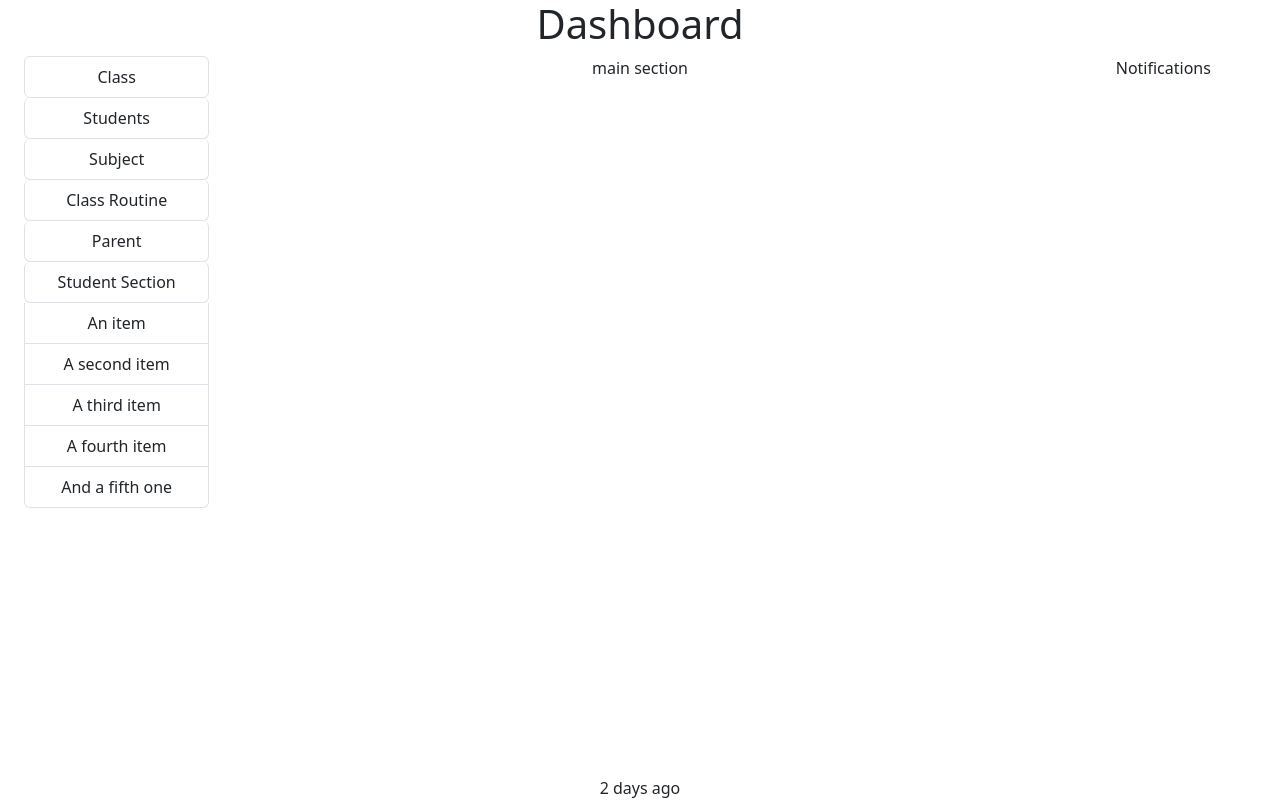
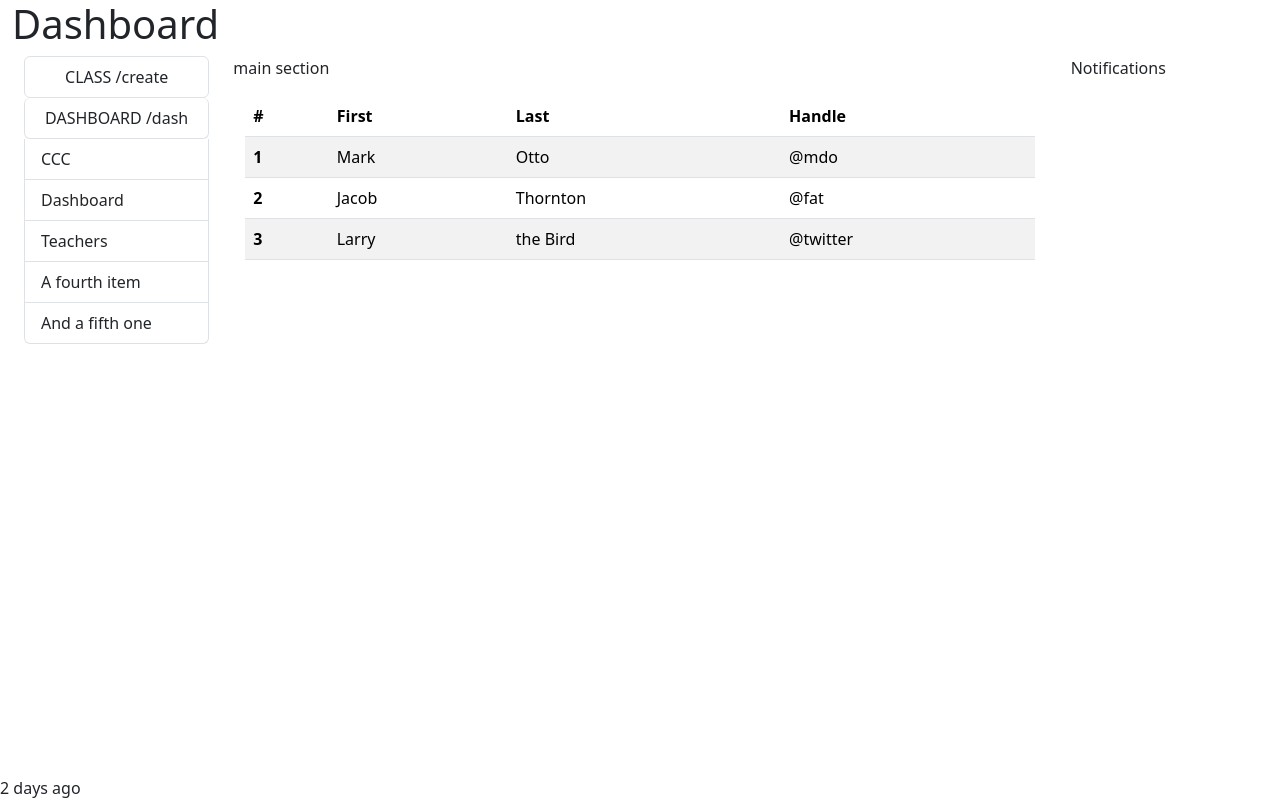
Before and after one commit to Nikhil-Wadatkar-Repo/school-data-management-system, a React (Create React App) app in the folder school-dashboard/: page /teacherList in a window 1280 px wide. Built offline with nearby package versions, Linux system fonts and the light colour scheme.

Commit message:
added files

```diff
--- a/school-dashboard/package.json
+++ b/school-dashboard/package.json
@@ -8,6 +8,7 @@
     "@testing-library/user-event": "^13.5.0",
     "axios": "^1.7.2",
     "bootstrap": "^5.3.3",
+    "jquery": "^3.7.1",
     "react": "^18.3.1",
     "react-dom": "^18.3.1",
     "react-router-dom": "^6.25.1",
@@ -37,5 +38,8 @@
       "last 1 firefox version",
       "last 1 safari version"
     ]
+  },
+  "devDependencies": {
+    "@types/jquery": "^3.5.30"
   }
 }
--- a/school-dashboard/src/App.js
+++ b/school-dashboard/src/App.js
@@ -1,13 +1,73 @@
 import logo from './logo.svg';
 import './App.css';
+import { Routes, Route, useNavigate } from "react-router-dom";
+import CreateUser from './components/CreateUser';
 import Dashboard from './components/Dashboard';
+import { useState } from 'react';
+import { routes } from './Constants';
+import TeachersList from './components/TeachersList';
 
 function App() {
+  const [itemList, setItems] = useState(routes);
+  const [createUserPage, setCreateUserPage] = useState(false);
+  const nav=useNavigate();
+  const showForm = (val) => {
+    console.log("Val::", val.item);
+    if ("Class" === val.item) {
+      setCreateUserPage(true);
+    }
+    else
+      setCreateUserPage(false);
+  }
   return (
-    <div className="App">
-      <Dashboard></Dashboard>
+    <div className='container-fluid'>
+      <h1>Dashboard</h1>
+      <div className='container-fluid'>
+        <div className='row'>
+          <div className='col-2' >
+            <div>
+              <ul className="list-group">
+                {
+                  routes.map((item, index) => (
+
+                    <li key={index} className="list-group-item btn" onClick={(e) => {
+                      let path=item.path;
+                      return nav('/',`{item.path}`)}}>{item.label} {item.path}</li>
+                  ))
+                }
+                <li className="list-group-item" onClick={e=>nav("/create")}>CCC </li>
+                <li className="list-group-item" onClick={e=>nav("/dash")}>Dashboard</li>
+                <li className="list-group-item"onClick={e=>nav("/teacherList")}>Teachers</li>
+                <li className="list-group-item">A fourth item</li>
+                <li className="list-group-item">And a fifth one</li>
+              </ul>
+            </div>
+
           </div>
-  );
+          <div className='col-8' ><p>main section</p>
+
+              <Routes>
+                <Route path="/create" element={<CreateUser />}/>
+                <Route path="/teacherList" element={ <TeachersList></TeachersList>}/>
+                  {/* <Route index element={<Home />} />
+                  <Route path="blogs" element={<Blogs />} />
+                  <Route path="contact" element={<Contact />} />
+                  <Route path="*" element={<NoPage />} /> */}
+                <Route path="/dash" element={<Dashboard />}/>
+              </Routes>
+
+              {/* npm install jquery --save */}
+              {/* npm i --save-dev @types/jquery */}
+
+          </div>
+          <div className='col-2'>Notifications</div>
+        </div>
+      </div>
+      <div className="footer fixed-bottom">
+        2 days ago
+      </div>
+    </div>
+  )
 }
 
 export default App;
--- /dev/null
+++ b/school-dashboard/src/Constants.js
@@ -0,0 +1,10 @@
+export const routes=[
+    {
+        label: "CLASS",
+        path: "/create"
+    },
+    {
+        label: "DASHBOARD",
+        path: "/dash"
+    }
+]
--- a/school-dashboard/src/components/CreateUser.js
+++ b/school-dashboard/src/components/CreateUser.js
@@ -97,6 +97,8 @@ function CreateUser() {
                     <button type="submit" className="btn btn-primary" onClick={(e) => submitDetails(e)}>Sign in</button>
                 </div>
             </form>
+            <br></br><br></br><br></br><br></br><br></br><br></br><br></br>  <br></br><br></br><br></br><br></br><br></br><br></br><br></br>  <br></br><br></br><br></br><br></br><br></br><br></br><br></br>  <br></br><br></br><br></br><br></br><br></br><br></br><br></br>
+            <p>ddd</p>
         </div>
     )
 }
--- a/school-dashboard/src/components/Dashboard.js
+++ b/school-dashboard/src/components/Dashboard.js
@@ -2,48 +2,13 @@ import React, { useState } from 'react'
 import CreateUser from './CreateUser';
 
 function Dashboard() {
-    const [itemList, setItems] = useState(["Class", "Students", "Subject", "Class Routine", "Parent", "Student Section"]);
-    const [createUserPage, setCreateUserPage] = useState(false);
-    const showForm = (val) => {
-        console.log("Val::",val.item);
-        if ("Class" === val.item) {
-            setCreateUserPage(true);
-        }
-        else
-        setCreateUserPage(false);
-    }
+
+
     return (
         <div className='container-fluid'>
             <h1>Dashboard</h1>
-            <div className='container-fluid'>
-                <div className='row'>
-                    <div className='col-2' >
-                        <div>
-                            <ul className="list-group">
-                                {
-                                    itemList.map((item, index) => (
-                                        <li key={index} className="list-group-item btn" onClick={e=>showForm({ item })}>{item}</li>
-                                    ))
-                                }
-                                <li className="list-group-item">An item</li>
-                                <li className="list-group-item">A second item</li>
-                                <li className="list-group-item">A third item</li>
-                                <li className="list-group-item">A fourth item</li>
-                                <li className="list-group-item">And a fifth one</li>
-                            </ul>
-                        </div>
 
-                    </div>
-                    <div className='col-8' ><p>main section</p>
-                        {createUserPage ? <CreateUser></CreateUser> : <></>}
 
-                    </div>
-                    <div className='col-2'>Notifications</div>
-                </div>
-            </div>
-            <div className="footer fixed-bottom">
-                2 days ago
-            </div>
         </div>
     )
 }
--- /dev/null
+++ b/school-dashboard/src/components/TeachersList.js
@@ -0,0 +1,40 @@
+import React from 'react'
+
+function TeachersList() {
+  return (
+    <div className='container'>
+      <table className="table table-striped">
+  <thead>
+    <tr>
+      <th scope="col">#</th>
+      <th scope="col">First</th>
+      <th scope="col">Last</th>
+      <th scope="col">Handle</th>
+    </tr>
+  </thead>
+  <tbody>
+    <tr>
+      <th scope="row">1</th>
+      <td>Mark</td>
+      <td>Otto</td>
+      <td>@mdo</td>
+    </tr>
+    <tr>
+      <th scope="row">2</th>
+      <td>Jacob</td>
+      <td>Thornton</td>
+      <td>@fat</td>
+    </tr>
+    <tr>
+      <th scope="row">3</th>
+      <td>Larry</td>
+      <td>the Bird</td>
+      <td>@twitter</td>
+    </tr>
+  </tbody>
+</table>
+    </div>
+  )
+}
+
+export default TeachersList
--- a/school-dashboard/src/index.js
+++ b/school-dashboard/src/index.js
@@ -4,11 +4,14 @@ import './index.css';
 import App from './App';
 import reportWebVitals from './reportWebVitals';
 import 'bootstrap/dist/css/bootstrap.min.css';
+import { BrowserRouter } from 'react-router-dom';
 
 const root = ReactDOM.createRoot(document.getElementById('root'));
 root.render(
   <React.StrictMode>
+      <BrowserRouter>
     <App />
+    </BrowserRouter>
   </React.StrictMode>
 );
 
```
Also changed, not shown: school-dashboard/All Details.txt, 1 other file (tests, documents, lock files or other folders).
